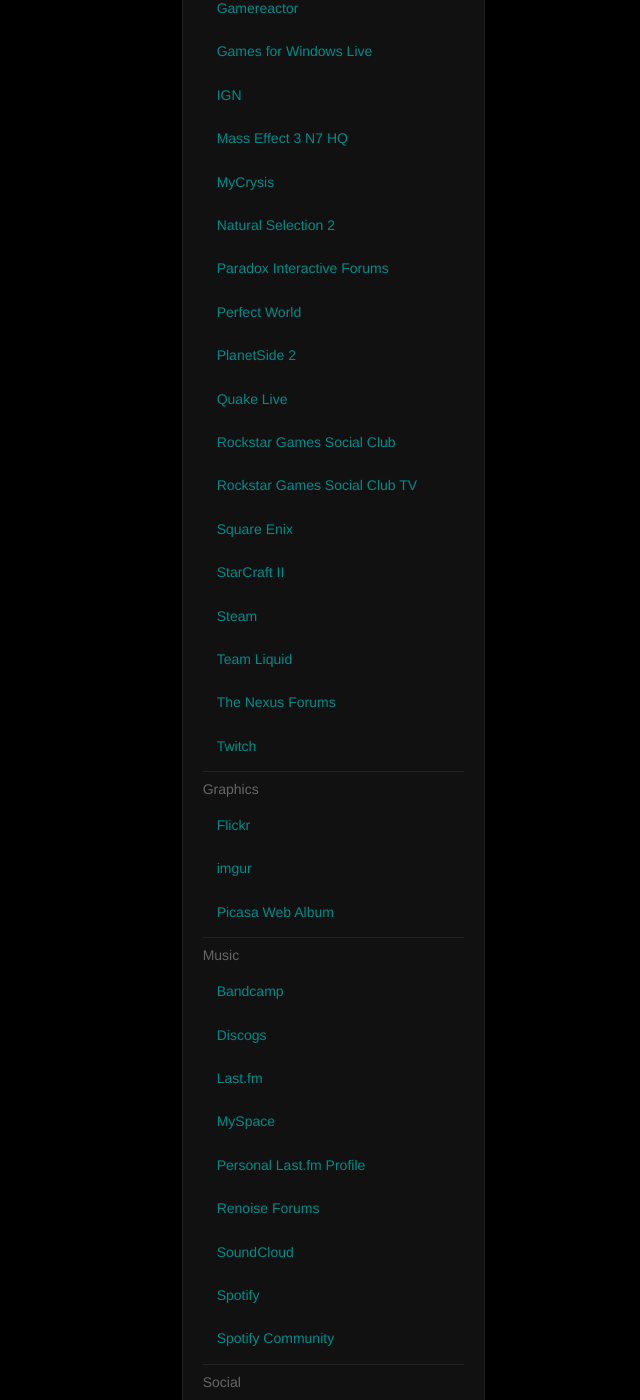
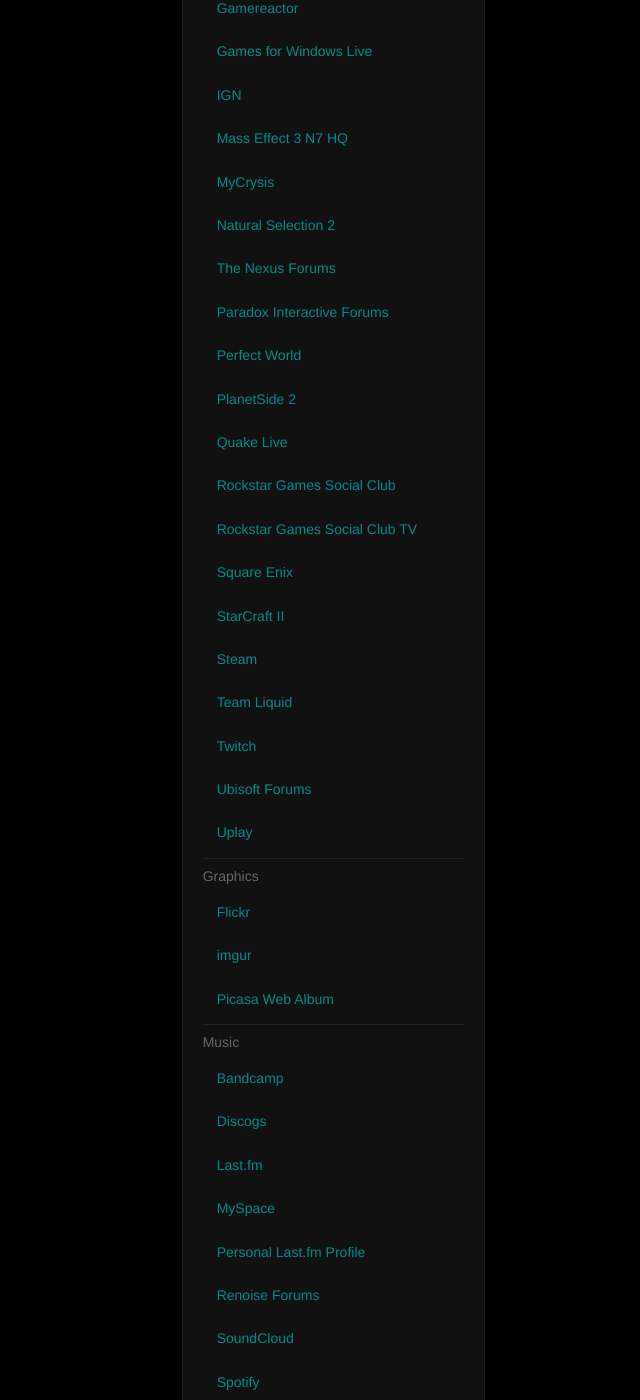
Before and after one commit to hlilje/hlilje.github.io, a Jekyll site: the page built from contact/index.html, in a window 1280 px wide and 1400 px high, scrolled down 946 px. Shown: the whole window, without its empty margins (640-1280 px from the left). Built offline with Jekyll 4.4.1, drawn with Linux system fonts in a browser that asks for light colours; comment, search, counter and statistics services are not loaded.

Commit message:
Add links

```diff
--- a/_includes/links.html
+++ b/_includes/links.html
@@ -28,6 +28,7 @@
     <li><a href="http://social.bioware.com/n7hq/?name=Superkargen&#038;platform=pc" target="_blank">Mass Effect 3 N7 HQ</a></li>
     <li><a href="https://secure.mycrysis.com/forums/memberlist.php?mode=viewprofile&#038;u=872366" target="_blank">MyCrysis</a></li>
     <li><a href="http://forums.unknownworlds.com/profile/186414/hlilje" target="_blank">Natural Selection 2</a></li>
+    <li><a href="http://forums.nexusmods.com/index.php?/user/3602483-superkargoeren/" target="_blank">The Nexus Forums</a></li>
     <li><a href="http://forum.paradoxplaza.com/forum/member.php?334673-Superkargoeren" target="_blank">Paradox Interactive Forums</a></li>
     <li><a href="http://core.perfectworld.com//u/superkargen" target="_blank">Perfect World</a></li>
     <li><a href="https://www.planetside2.com/players#!/5428082724807656833" target="_blank">PlanetSide 2</a></li>
@@ -38,8 +39,9 @@
     <li><a href="http://eu.battle.net/sc2/en/profile/1043944/1/hlilje/" target="_blank">StarCraft II</a></li>
     <li><a href="http://steamcommunity.com/id/hlilje" target="_blank">Steam</a></li>
     <li><a href="http://www.teamliquid.net/forum/profile.php?user=Superkargen" target="_blank">Team Liquid</a></li>
-    <li><a href="http://forums.nexusmods.com/index.php?/user/3602483-superkargoeren/" target="_blank">The Nexus Forums</a></li>
     <li><a href="http://www.twitch.tv/superkargen" target="_blank">Twitch</a></li>
+    <li><a href="http://forums.ubi.com/member.php/1444031-hlilje" target="_blank">Ubisoft Forums</a></li>
+    <li><a href="https://uplay.ubi.com/#!/en-GB/profile/hlilje" target="_blank">Uplay</a></li>
     <li class="divider"></li>
     <li><label>Graphics</label></li>
     <li><a href="https://www.flickr.com/people/hlilje/" target="_blank">Flickr</a></li>
```
